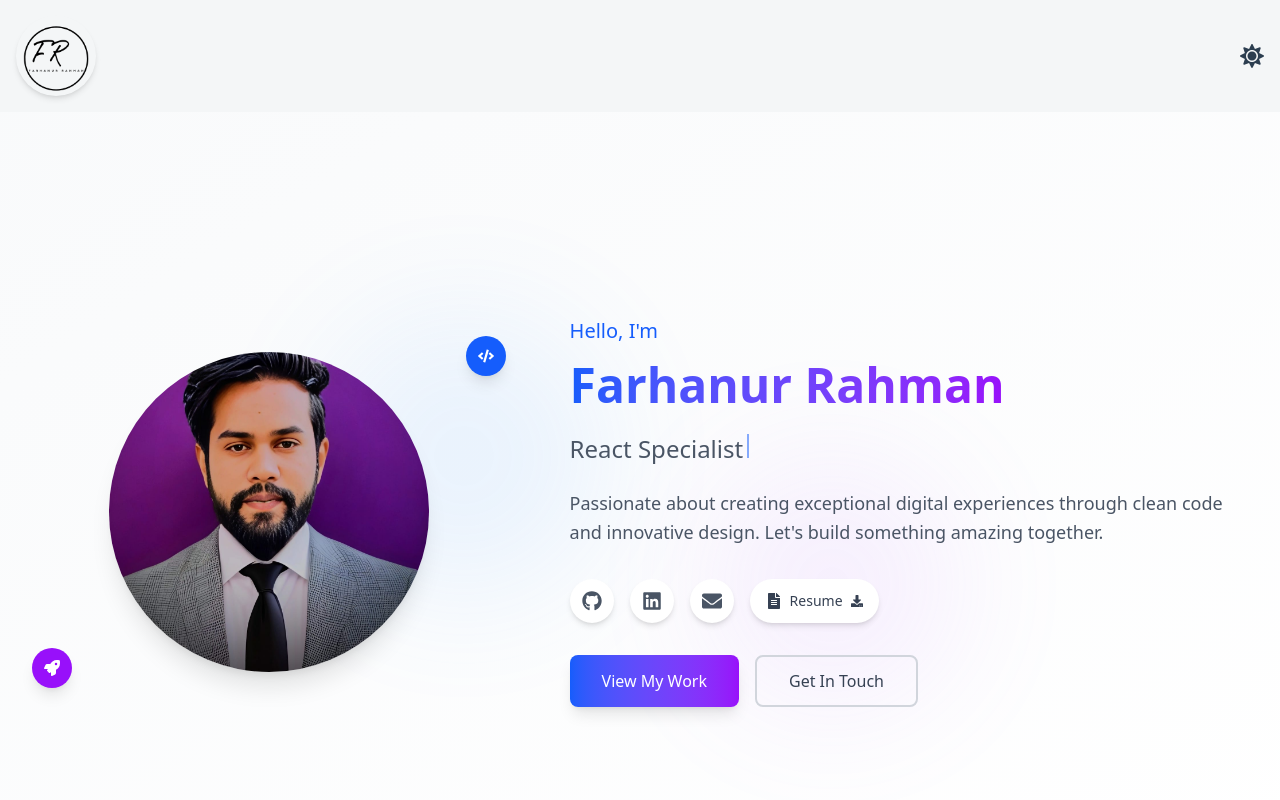
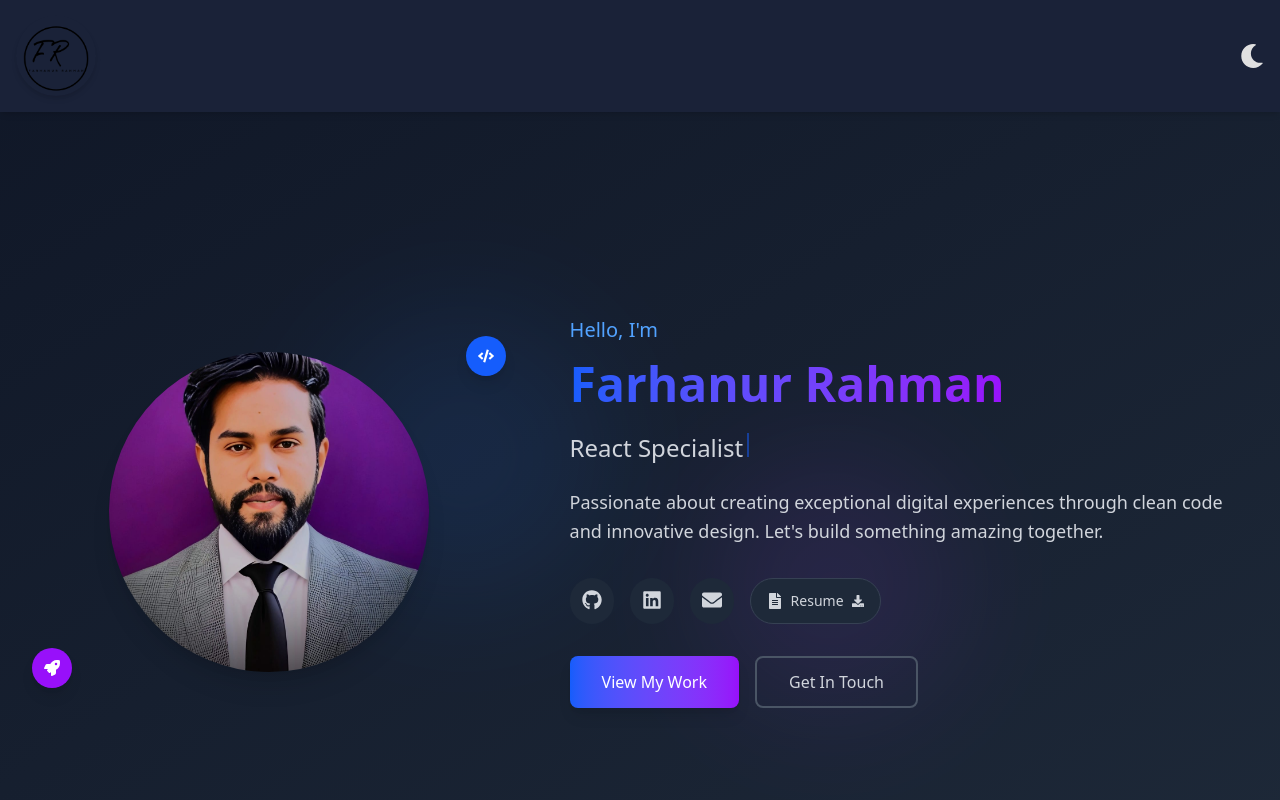
Before and after one commit to ezio421511/portfolio-front-lee, a React (Vite) app: page / in a window 1280 px wide. Shown: the top 800 px of the page. Built offline with nearby package versions, Linux system fonts and the light colour scheme.

Commit message:
update the darkmodecontext

```diff
--- a/src/DarkModeContext.jsx
+++ b/src/DarkModeContext.jsx
@@ -5,7 +5,7 @@ const DarkModeContext = createContext();
 
 // Create a provider component
 export const DarkModeProvider = ({ children }) => {
-  const [darkMode, setDarkMode] = useState(false);
+  const [darkMode, setDarkMode] = useState(true);
 
   // Sync dark mode with the <html> element for global changes
   useEffect(() => {
--- a/src/components/Navbar.jsx
+++ b/src/components/Navbar.jsx
@@ -7,7 +7,7 @@ const Navbar = () => {
   const { darkMode, toggleDarkMode } = useDarkMode(); // Use the dark mode state and toggle function
 
   return (
-    <nav className={`p-4 sticky top-0 z-10  ${darkMode ? "bg-[#1A2238] text-[#E0E0E0]" : "bg-[#F4F6F7] text-[#2C3E50]"}`}>
+    <nav className={`p-4 sticky top-0 z-10 shadow-md  ${darkMode ? "bg-[#1A2238] text-[#E0E0E0]" : "bg-white text-[#2C3E50]"}`}>
       <div className="container mx-auto flex justify-between items-center">
 
       <img
```
